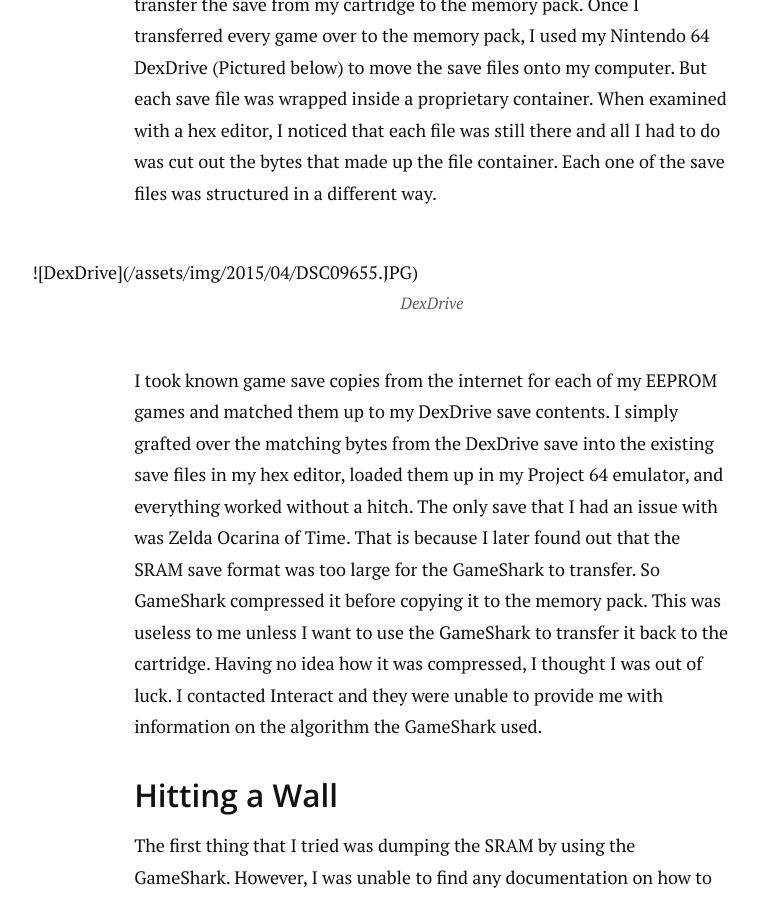
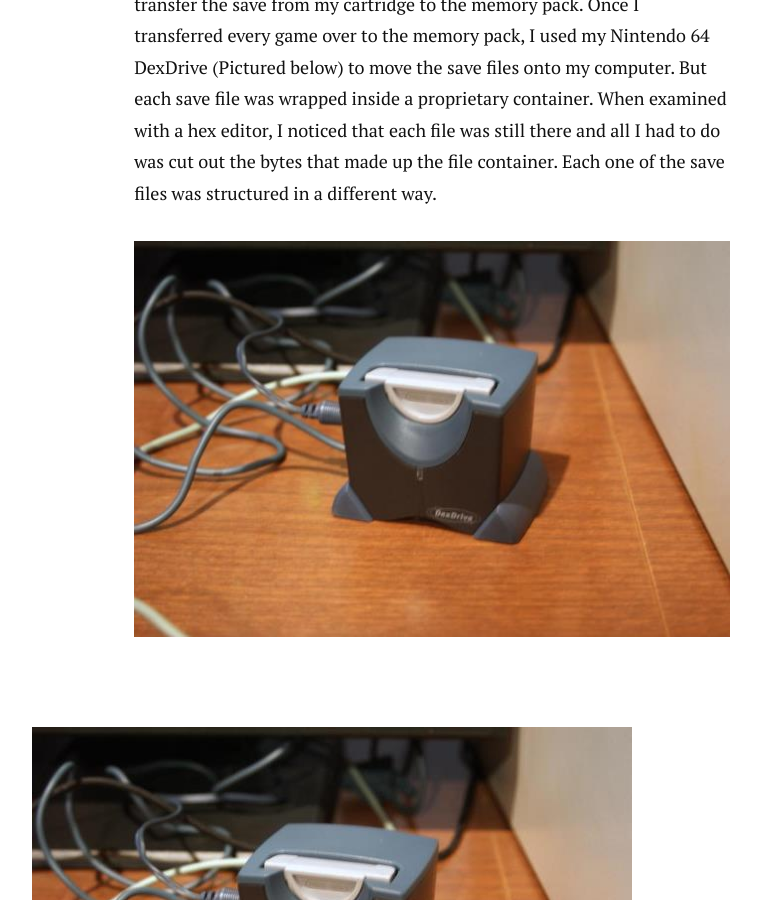
Before and after one commit to aav7fl/website-legacy, a Jekyll site: the page built from _posts/2015-04-11-transferring-n64-saves.md, in a window 1280 px wide and 900 px high, scrolled down 3294 px. Shown: the whole window, without its empty margins (208-969 px from the left). Built offline with Jekyll 4.4.1, drawn with Linux system fonts in a browser that asks for light colours; nearby versions of some CDN libraries; Markdown is read by kramdown in place of the engine named in the settings; comment, search, counter and statistics services are not loaded.

Commit message:
Update 2015-04-11-transferring-n64-saves.md

```diff
--- a/_posts/2015-04-11-transferring-n64-saves.md
+++ b/_posts/2015-04-11-transferring-n64-saves.md
@@ -44,10 +44,14 @@
 
 ###Transferring Saves
 To transfer the EEPROM games, I used a GameShark (I chose v3.2) to transfer the save from my cartridge to the memory pack. Once I transferred every game over to the memory pack, I used my Nintendo 64 DexDrive (Pictured below) to move the save files onto my computer. But each save file was wrapped inside a proprietary container. When examined with a hex editor, I noticed that each file was still there and all I had to do was cut out the bytes that made up the file container. Each one of the save files was structured in a different way.
+
+![DexDrive](/assets/img/2015/04/DSC09655.JPG)
+
 <figure>
-![DexDrive](/assets/img/2015/04/DSC09655.JPG)
-<figcaption>DexDrive</figcaption>
+    <img src='/assets/img/2015/04/DSC09655.JPG' alt='DexDrive' />
+    <figcaption>DexDrive</figcaption>
 </figure>
+
 I took known game save copies from the internet for each of my EEPROM games and matched them up to my DexDrive save contents. I simply grafted over the matching bytes from the DexDrive save into the existing save files in my hex editor, loaded them up in my Project 64 emulator, and everything worked without a hitch. The only save that I had an issue with was Zelda Ocarina of Time. That is because I later found out that the SRAM save format was too large for the GameShark to transfer. So GameShark compressed it before copying it to the memory pack. This was useless to me unless I want to use the GameShark to transfer it back to the cartridge. Having no idea how it was compressed, I thought I was out of luck. I contacted Interact and they were unable to provide me with information on the algorithm the GameShark used.
 
 ###Hitting a Wall
```
